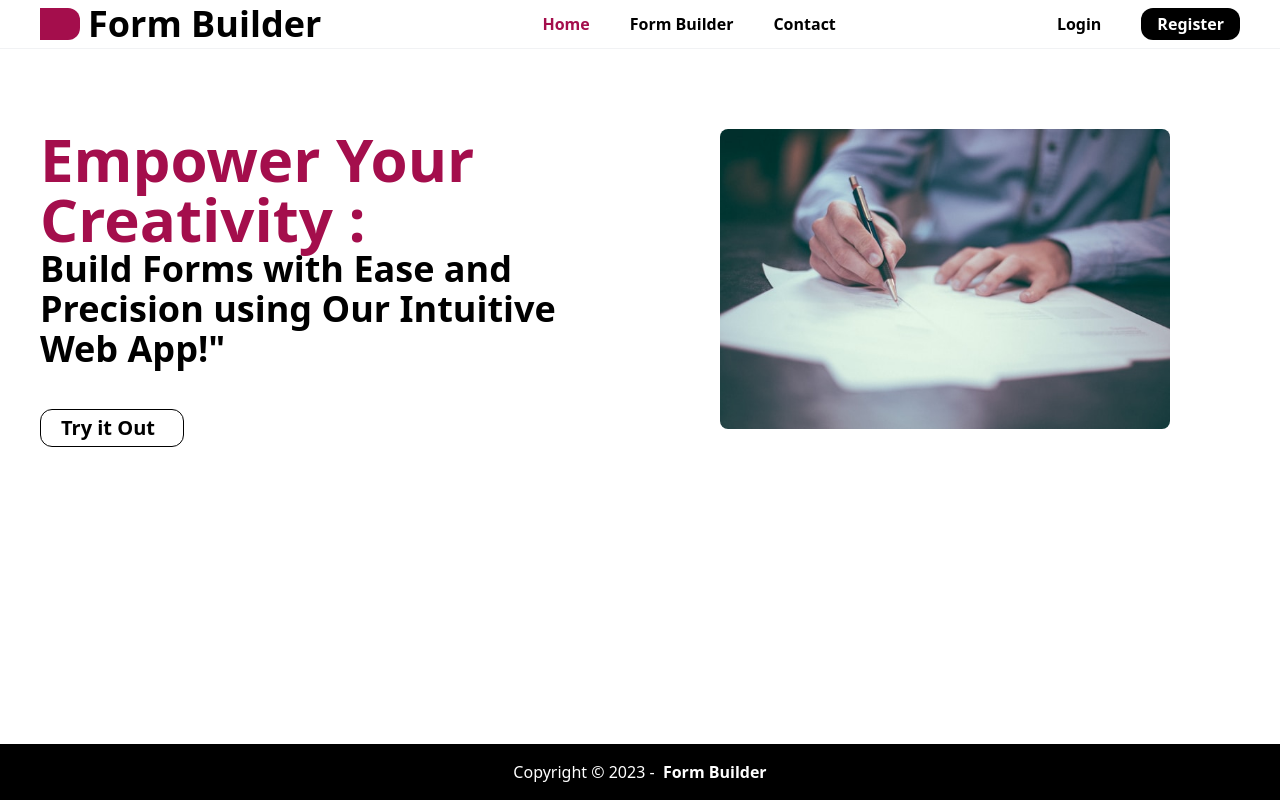
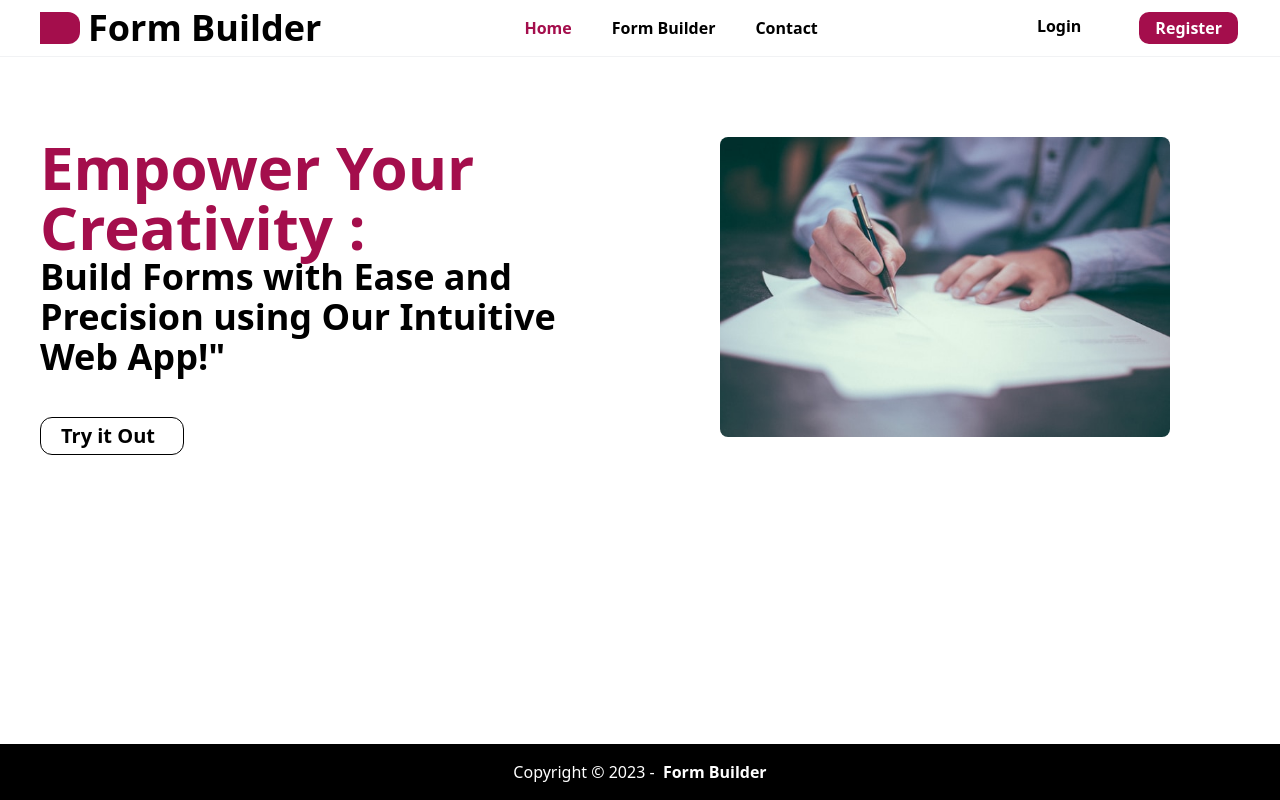
Before and after one commit to yagyaraj234/formbuilder, a React (Create React App) app: page / in a window 1280 px wide. Built offline with nearby package versions, Linux system fonts and the light colour scheme; the HTML template or start-up script is replaced by a standard one.

Commit message:
styling changes

```diff
--- a/src/components/Layout/Header.jsx
+++ b/src/components/Layout/Header.jsx
@@ -1,13 +1,15 @@
 import React from "react";
-import { NavLink } from "react-router-dom";
+import { NavLink, Link } from "react-router-dom";
 
 const Header = () => {
   return (
     <>
-      <div className=" flex justify-between items-center py-1 px-10">
+      <div className=" flex justify-between items-center py-2 px-10">
         <div className="flex items-center">
-          <p className="h-8 w-10 bg-[#A40E4C] rounded-r-xl mr-2 "></p>
-          <h1 className="text-4xl font-semibold">Form Builder</h1>
+          <p className="h-8 w-10 bg-primary rounded-r-xl mr-2 "></p>
+          <Link to="/" className="text-4xl font-semibold">
+            Form Builder
+          </Link>
         </div>
         <div className="flex gap-10 font-semibold ">
           <NavLink
@@ -29,11 +31,19 @@ const Header = () => {
             Contact
           </NavLink>
         </div>
-        <div className=" flex gap-10">
-          <button className="font-semibold cursor-not-allowed">Login</button>
-          <button className="bg-black text-white px-4 py-1 rounded-xl hover:bg-gray-800 transition-colors duration-300 delay-100 font-semibold cursor-not-allowed">
+        <div className=" flex gap-10  ">
+          <NavLink
+            to="/login"
+            className="font-semibold px-4 py-1 hover:text-primary "
+          >
+            Login
+          </NavLink>
+          <NavLink
+            to="/signup"
+            className="bg-primary text-white px-4 py-1 rounded-xl hover:bg-white hover:text-primary hover:border-primary border-2 border-white hover:border-2 transition-colors duration-300 delay-100 font-semibold "
+          >
             Register
-          </button>
+          </NavLink>
         </div>
       </div>
       <p className="border-b border-gray-300 opacity-30"></p>
```
